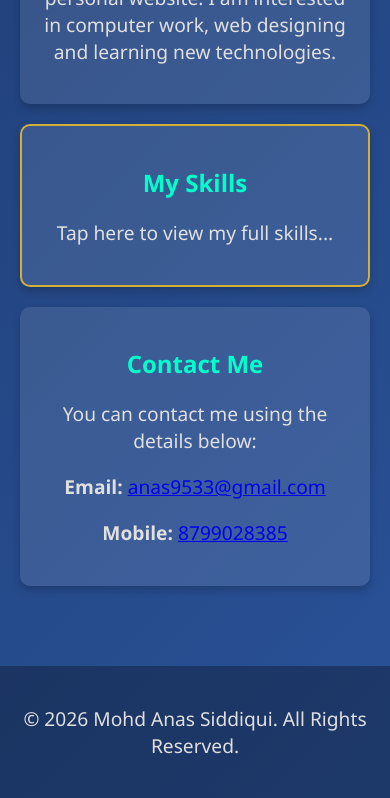
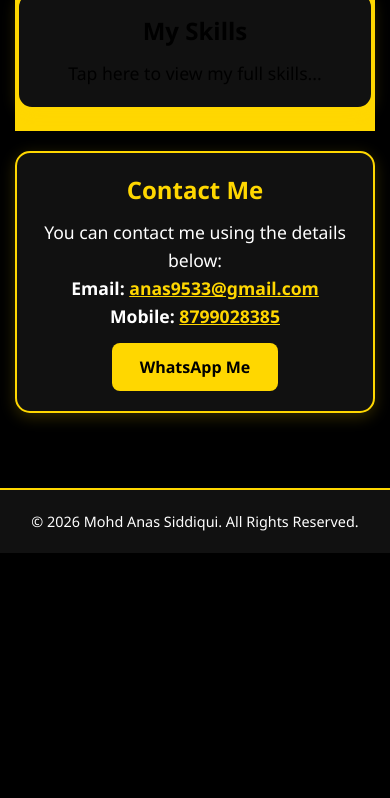
Before and after one commit to anas9533-beep/Mohd-Anas-Siddiqui, a plain HTML site: page index.html in a window 390 px wide. Shown: the part 505-1303 px from the top of the page. After the commit the page ends 1058 px from the top, so only its background shows below. Drawn offline with Linux system fonts and the light colour scheme.

Commit message:
Refactor index.html for improved layout and styles
Updated styling and structure for better aesthetics and responsiveness. Improved HTML semantics and formatting.

```diff
--- a/index.html
+++ b/index.html
@@ -1,18 +1,22 @@
-
 <!DOCTYPE html>
 <html lang="en">
 <head>
     <meta name="google-site-verification" content="6EaiIyb9QDkuwp-KokgL1OXxS5iawQT0y58k0JvOnvI" />
     <meta charset="UTF-8">
     <meta name="viewport" content="width=device-width, initial-scale=1.0">
+
     <title>Mohd Anas Siddiqui - Portfolio</title>
+
     <style>
-        /* Website ka Design aur Styling */
+        * {
+            margin: 0;
+            padding: 0;
+            box-sizing: border-box;
+        }
+
         body {
             font-family: 'Segoe UI', Tahoma, Geneva, Verdana, sans-serif;
-            margin: 0;
-            padding: 0;
-            background: linear-gradient(135deg, #1e3c72, #2a5298);
+            background: #000000;
             color: #ffffff;
             text-align: center;
         }
@@ -24,12 +28,13 @@
         h1 {
             font-size: 2.5rem;
             margin-bottom: 10px;
-            color: #ffdf00;
+            color: #FFD700;
         }
 
         p {
-            font-size: 1.2rem;
-            color: #e0e0e0;
+            font-size: 1.1rem;
+            color: #ffffff;
+            line-height: 1.6;
         }
 
         .container {
@@ -38,26 +43,117 @@
             padding: 20px;
         }
 
+        /* Cards */
         .card {
-            background: rgba(255, 255, 255, 0.1);
+            background: #111111;
             margin: 20px 0;
-            padding: 20px;
-            border-radius: 10px;
-            box-shadow: 0 4px 8px rgba(0,0,0,0.2);
+            padding: 25px;
+            border-radius: 15px;
+            border: 2px solid #FFD700;
+            box-shadow: 0 4px 15px rgba(255, 215, 0, 0.20);
         }
 
         .card h2 {
-            color: #00ffcc;
+            color: #FFD700;
+            margin-bottom: 12px;
+        }
+
+        /* My Skills Card */
+        .skills-card {
+            text-decoration: none;
+            color: #000000;
+            display: block;
+            background: #FFD700;
+            border: 2px solid #FFD700;
+            transition: 0.3s;
+        }
+
+        .skills-card h2,
+        .skills-card p {
+            color: #000000;
+        }
+
+        .skills-card:hover {
+            background: #FFC400;
+            transform: scale(1.02);
+        }
+
+        /* Contact Links */
+        .card a {
+            color: #FFD700;
+            font-weight: bold;
+        }
+
+        /* Buttons */
+        .btn {
+            display: inline-block;
+            background: #FFD700;
+            color: #000000 !important;
+            padding: 12px 25px;
+            margin: 10px 5px;
+            border-radius: 8px;
+            text-decoration: none;
+            font-weight: bold;
+            transition: 0.3s;
+        }
+
+        .btn:hover {
+            background: #FFC400;
+            transform: scale(1.05);
+        }
+
+        /* WhatsApp Button */
+        .whatsapp-btn {
+            display: inline-block;
+            background: #FFD700;
+            color: #000000 !important;
+            padding: 13px 28px;
+            margin-top: 12px;
+            border-radius: 8px;
+            text-decoration: none;
+            font-weight: bold;
+            transition: 0.3s;
+        }
+
+        .whatsapp-btn:hover {
+            background: #FFC400;
+            transform: scale(1.05);
         }
 
         footer {
             margin-top: 40px;
             padding: 20px;
-            background: rgba(0, 0, 0, 0.3);
+            background: #111111;
+            border-top: 2px solid #FFD700;
+        }
+
+        footer p {
+            color: #ffffff;
             font-size: 0.9rem;
+        }
+
+        /* Mobile */
+        @media (max-width: 600px) {
+
+            header {
+                padding: 35px 15px;
+            }
+
+            h1 {
+                font-size: 1.9rem;
+            }
+
+            .container {
+                padding: 15px;
+            }
+
+            .card {
+                padding: 20px;
+            }
         }
     </style>
 </head>
+
 <body>
 
     <header>
@@ -66,21 +162,28 @@
     </header>
 
     <div class="container">
+
         <!-- About Me Section -->
         <div class="card">
             <h2>About Me</h2>
-            <p>Hello! My name is <b>Mohd Anas Siddiqui</b>. Welcome to my personal website. I am interested in computer work, web designing and learning new technologies.</p>
+
+            <p>
+                Hello! My name is <b>Mohd Anas Siddiqui</b>.
+                Welcome to my personal website.
+                I am interested in computer work, web designing
+                and learning new technologies.
+            </p>
         </div>
 
-        <a href="skills.html" style="text-decoration: none; color: inherit;">
-    <div class="card" style="border: 2px solid #d4af37; color: black;">
+        <!-- My Skills Section -->
+        <a href="skills.html" class="skills-card">
+            <div class="card">
                 <h2>My Skills</h2>
                 <p>Tap here to view my full skills...</p>
             </div>
         </a>
 
         <!-- Contact Section -->
-
         <div class="card">
             <h2>Contact Me</h2>
 
@@ -88,19 +191,33 @@
 
             <p>
                 <b>Email:</b>
-        <a href="mailto:anas9533@gmail.com">anas9533@gmail.com</a>
+                <a href="mailto:anas9533@gmail.com">
+                    anas9533@gmail.com
+                </a>
             </p>
 
             <p>
                 <b>Mobile:</b>
-        <a href="tel:+918799028385">8799028385</a>
+                <a href="tel:+918799028385">
+                    8799028385
+                </a>
             </p>
+
+            <!-- WhatsApp Button -->
+            <a
+                href="https://wa.me/918799028385"
+                class="whatsapp-btn"
+                target="_blank">
+                WhatsApp Me
+            </a>
         </div>
-        </div>
+
     </div>
 
     <footer>
-        <p>&copy; 2026 Mohd Anas Siddiqui. All Rights Reserved.</p>
+        <p>
+            &copy; 2026 Mohd Anas Siddiqui. All Rights Reserved.
+        </p>
     </footer>
 
 </body>
```
Lines whose indentation alone changed are shown as unchanged.
